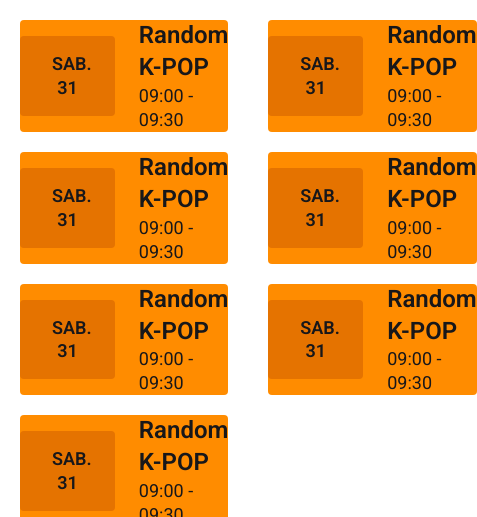
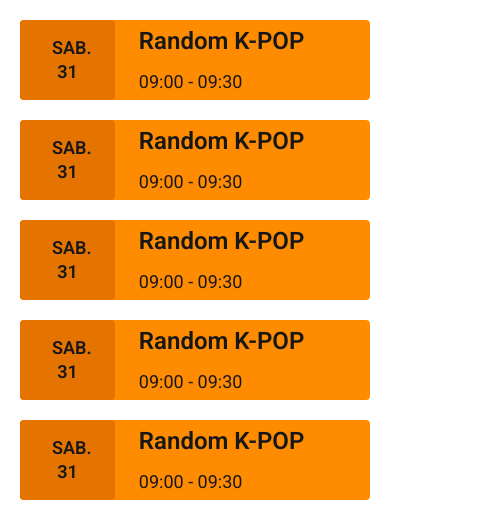
Before and after one commit to luzivan/horizon, a plain HTML site: page programacao.html in a window 390 px wide. Shown: the part 293-810 px from the top of the page, 477 px wide, since content can reach past the window. Drawn offline with Linux system fonts and the light colour scheme.

Commit message:
adicao-de-responsivo-na-programacao

```diff
--- a/css/programacao/programacao.css
+++ b/css/programacao/programacao.css
@@ -37,3 +37,10 @@
   background: var(--cor-p2);
   border-radius: 4px;
 }
+
+@media (max-width: 800px) {
+  .programacao-palco,
+  .programacao-arena {
+    grid-template-columns: 1fr;
+  }
+}
```
